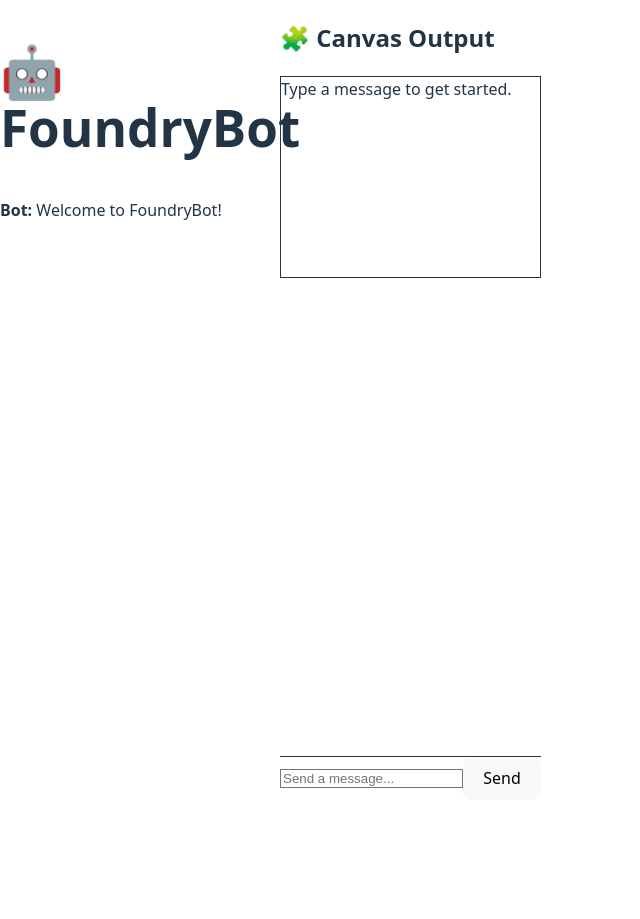
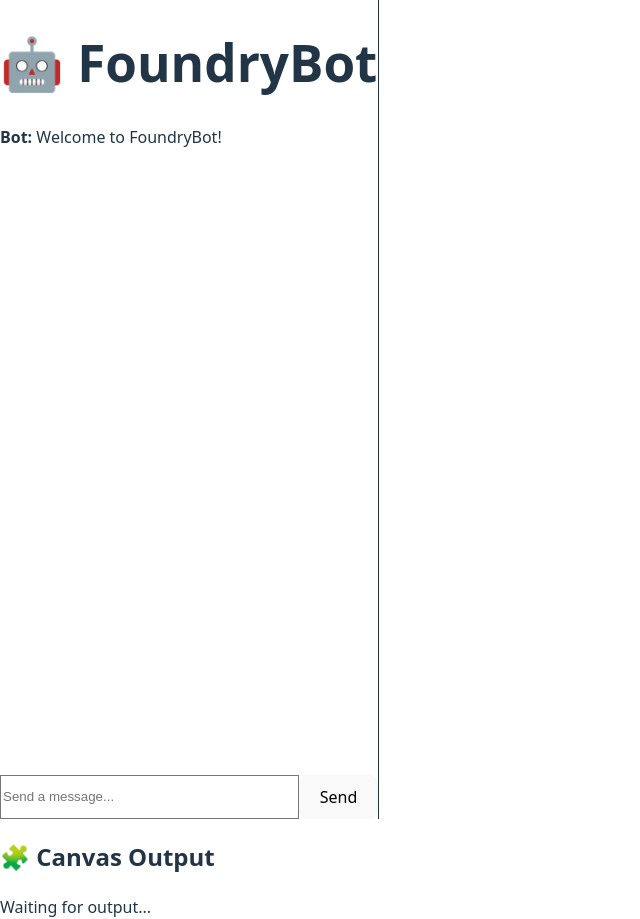
Before and after one commit to lacwil/foundryhq-final, a React (Vite) app: page / in a window 1280 px wide. Shown: the whole page, without its empty margins (0-640 px from the left). Before the commit the page ends 800 px from the top, so only its background shows below. Built offline with nearby package versions, Linux system fonts and the light colour scheme.

Commit message:
Apply full FoundryBot layout and chat UI

```diff
--- a/src/App.jsx
+++ b/src/App.jsx
@@ -1,84 +1,90 @@
-import React, { useState } from 'react';
+import React, { useState } from "react";
+import "./App.css";
 
-export default function App() {
+function App() {
   const [messages, setMessages] = useState([
-    { role: 'assistant', content: 'Welcome to FoundryBot!' }
+    { role: "bot", content: "Welcome to FoundryBot!" },
   ]);
-  const [input, setInput] = useState('');
-  const [canvasContent, setCanvasContent] = useState('');
+  const [input, setInput] = useState("");
+  const [response, setResponse] = useState("");
+  const [loading, setLoading] = useState(false);
 
-  const handleSubmit = async () => {
+  const sendMessage = async () => {
     if (!input.trim()) return;
 
-    const newMessages = [...messages, { role: 'user', content: input }];
-    setMessages(newMessages);
-    setCanvasContent('Generating response...');
-    setInput('');
+    const updatedMessages = [...messages, { role: "user", content: input }];
+    setMessages(updatedMessages);
+    setInput("");
+    setLoading(true);
 
     try {
-      const res = await fetch('http://localhost:3000/api/generate', {
-        method: 'POST',
-        headers: { 'Content-Type': 'application/json' },
+      const res = await fetch("http://localhost:3000/api/generate", {
+        method: "POST",
+        headers: { "Content-Type": "application/json" },
         body: JSON.stringify({ prompt: input }),
       });
 
       const data = await res.json();
+
       if (data.result) {
-        setMessages([...newMessages, { role: 'assistant', content: data.result }]);
-        setCanvasContent(data.result);
+        setMessages([...updatedMessages, { role: "bot", content: data.result }]);
+        setResponse(data.result);
       } else {
-        setCanvasContent('No result returned.');
+        setMessages([...updatedMessages, { role: "bot", content: "Error generating response." }]);
+        setResponse("Error generating response.");
       }
     } catch (err) {
-      setCanvasContent('Error generating response.');
+      console.error(err);
+      setMessages([...updatedMessages, { role: "bot", content: "Server error." }]);
+      setResponse("Server error.");
     }
+
+    setLoading(false);
   };
 
   return (
-    <div className="flex h-screen font-sans">
-      {/* Sidebar */}
-      <aside className="w-[280px] bg-gray-900 text-white p-4 flex flex-col">
-        <h1 className="text-2xl font-bold mb-6">🤖 FoundryBot</h1>
-        <div className="flex-1 overflow-y-auto space-y-4">
+    <div className="h-screen flex flex-col md:flex-row font-sans">
+      {/* Sidebar Chat */}
+      <div className="w-full md:w-1/3 bg-gray-100 p-4 border-r">
+        <h1 className="text-3xl font-bold mb-4 text-gray-800 flex items-center">
+          🤖 FoundryBot
+        </h1>
+        <div className="overflow-y-auto h-[calc(100vh-150px)] pr-2 space-y-2">
           {messages.map((msg, i) => (
-            <div
-              key={i}
-              className={`p-3 rounded-lg text-sm ${
-                msg.role === 'user' ? 'bg-gray-700 text-right' : 'bg-gray-800 text-left'
-              }`}
-            >
-              <strong>{msg.role === 'user' ? 'You:' : 'Bot:'}</strong> {msg.content}
+            <div key={i} className="text-sm">
+              <strong className="capitalize">{msg.role}:</strong> {msg.content}
             </div>
           ))}
         </div>
-      </aside>
-
-      {/* Main chat & canvas */}
-      <main className="flex-1 flex flex-col bg-white">
-        <div className="flex-1 p-8 overflow-y-auto">
-          <h2 className="text-xl font-semibold mb-4 text-gray-700">🧩 Canvas Output</h2>
-          <div className="p-4 bg-gray-100 rounded-lg border text-gray-800 whitespace-pre-wrap min-h-[200px]">
-            {canvasContent || 'Type a message to get started.'}
-          </div>
-        </div>
-
-        {/* Input */}
-        <div className="border-t p-4 bg-gray-50 flex items-center gap-4">
+        <div className="mt-4 flex">
           <input
+            className="flex-1 border p-2 rounded mr-2"
+            placeholder="Send a message..."
             value={input}
             onChange={(e) => setInput(e.target.value)}
-            onKeyDown={(e) => e.key === 'Enter' && handleSubmit()}
-            placeholder="Send a message..."
-            className="flex-1 p-3 border border-gray-300 rounded-lg focus:outline-none"
+            onKeyDown={(e) => e.key === "Enter" && sendMessage()}
           />
           <button
-            onClick={handleSubmit}
-            className="bg-gray-900 text-white px-5 py-2 rounded-lg hover:bg-black"
+            className="bg-blue-600 text-white px-4 py-2 rounded hover:bg-blue-700"
+            onClick={sendMessage}
+            disabled={loading}
           >
-            Send
+            {loading ? "..." : "Send"}
           </button>
         </div>
-      </main>
+      </div>
+
+      {/* Canvas Output */}
+      <div className="w-full md:w-2/3 p-6 bg-white">
+        <h2 className="text-2xl font-bold mb-4 flex items-center gap-2">
+          🧩 Canvas Output
+        </h2>
+        <div className="whitespace-pre-wrap text-gray-700">
+          {response || "Waiting for output..."}
+        </div>
+      </div>
     </div>
   );
 }
+
+export default App;
```
